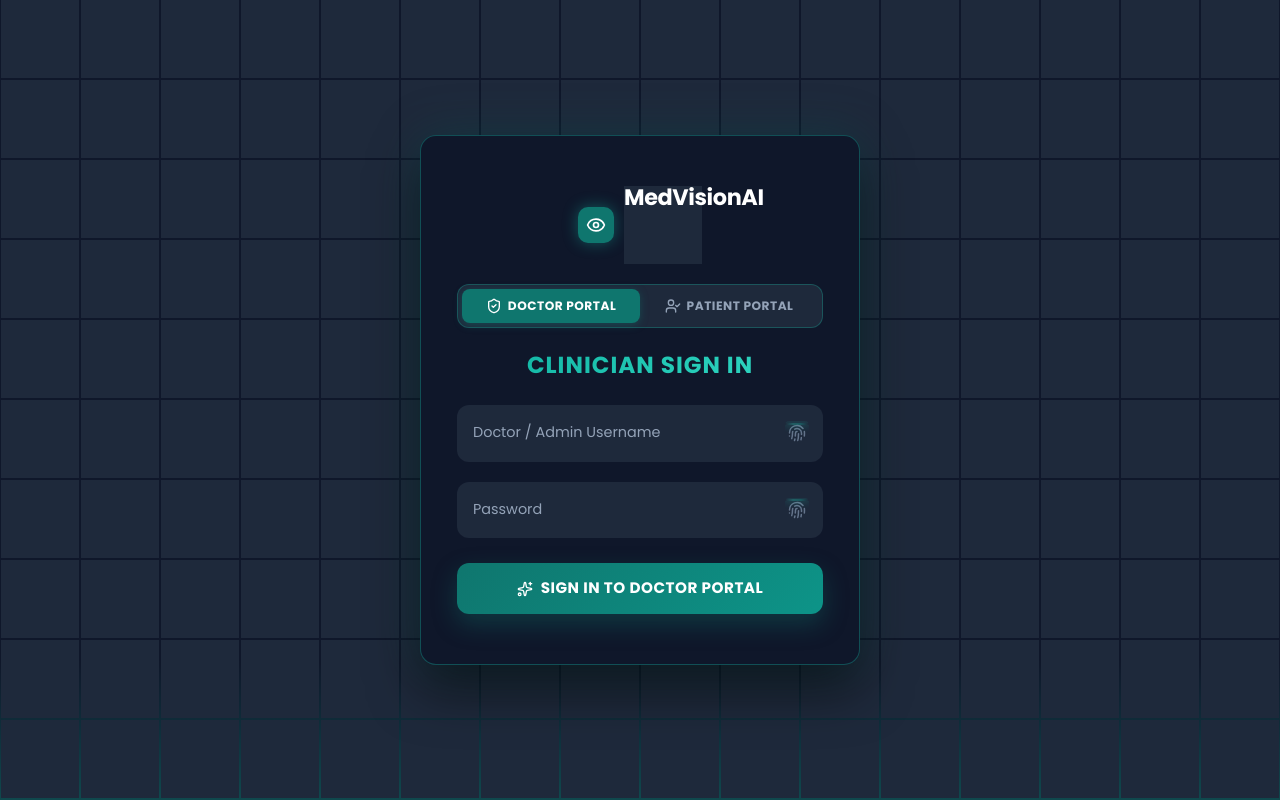
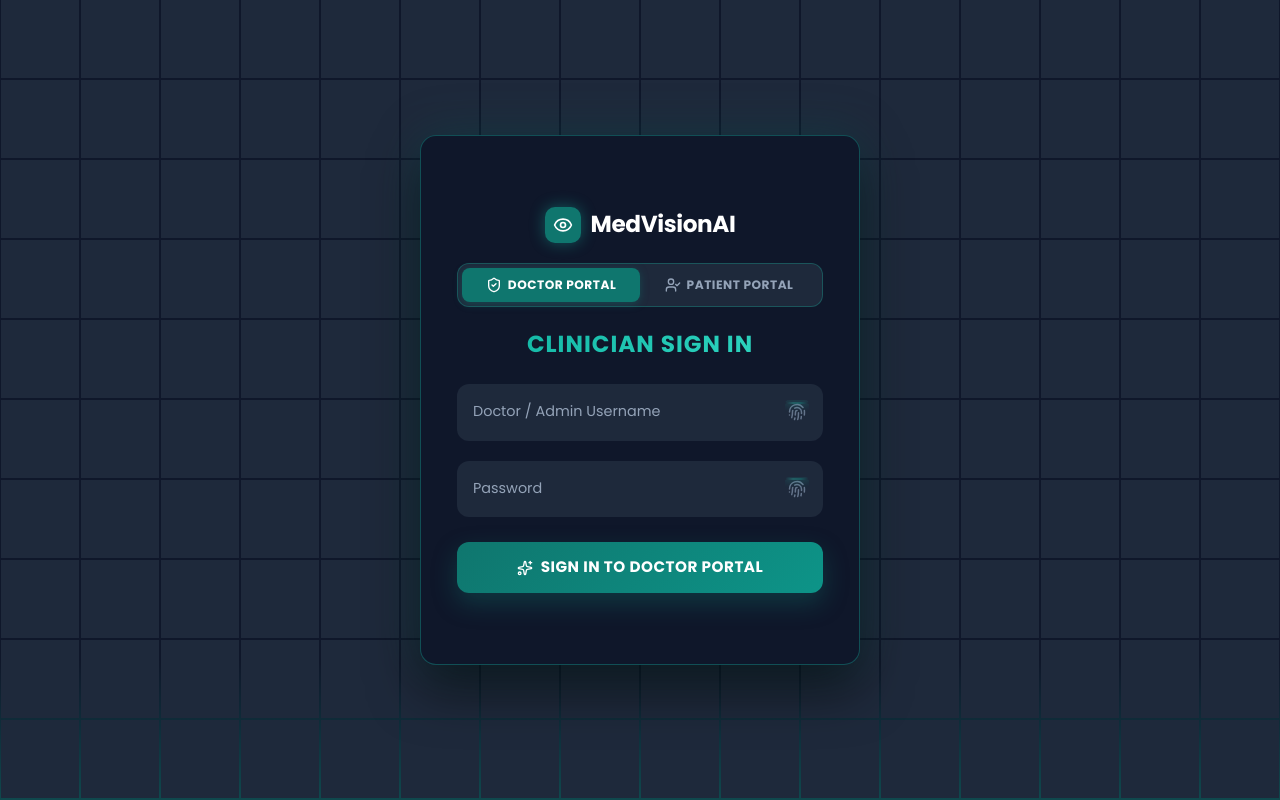
Before and after one commit to phanikumar822/MedVisionAI-v2, a React (Vite) app in the folder frontend/: page /login in a window 1280 px wide. Built offline with nearby package versions, Linux system fonts and the light colour scheme.

Commit message:
fix(auth): scope grid tiles to .bg-tile and remove unwanted teal box behind brand title

```diff
--- a/frontend/src/pages/Login.css
+++ b/frontend/src/pages/Login.css
@@ -44,7 +44,7 @@
   }
 }
 
-.grid-bg-section span {
+.grid-bg-section .bg-tile {
   position: relative;
   display: block;
   width: calc(6.25vw - 2px);
@@ -54,7 +54,7 @@
   transition: 1.5s;
 }
 
-.grid-bg-section span:hover {
+.grid-bg-section .bg-tile:hover {
   background: linear-gradient(135deg, #0F766E, #14B8A6);
   transition: 0s;
 }
@@ -115,12 +115,14 @@
 }
 
 .brand-title {
-  font-size: 1.4em;
+  font-size: 1.45em;
   font-weight: 800;
   letter-spacing: -0.4px;
   color: #FFFFFF;
   white-space: nowrap;
   line-height: 1;
+  margin: 0;
+  padding: 0;
 }
 
 /* Portal Role Switcher Pill */
@@ -327,14 +329,14 @@
 }
 
 @media (max-width: 900px) {
-  .grid-bg-section span {
+  .grid-bg-section .bg-tile {
     width: calc(10vw - 2px);
     height: calc(10vw - 2px);
   }
 }
 
 @media (max-width: 600px) {
-  .grid-bg-section span {
+  .grid-bg-section .bg-tile {
     width: calc(20vw - 2px);
     height: calc(20vw - 2px);
   }
--- a/frontend/src/pages/Login.tsx
+++ b/frontend/src/pages/Login.tsx
@@ -51,7 +51,7 @@ const Login = () => {
       <section className="grid-bg-section">
         {/* Render 180 interactive background grid tiles */}
         {Array.from({ length: 180 }).map((_, i) => (
-          <span key={i} />
+          <span key={i} className="bg-tile" />
         ))}
 
         <div className="signin">
@@ -62,7 +62,7 @@ const Login = () => {
               <div className="brand-logo-box">
                 <Eye className="w-5 h-5 text-white" />
               </div>
-              <span className="brand-title">MedVisionAI</span>
+              <div className="brand-title">MedVisionAI</div>
             </div>
 
             {/* Portal Segment Toggle Pill */}
```
